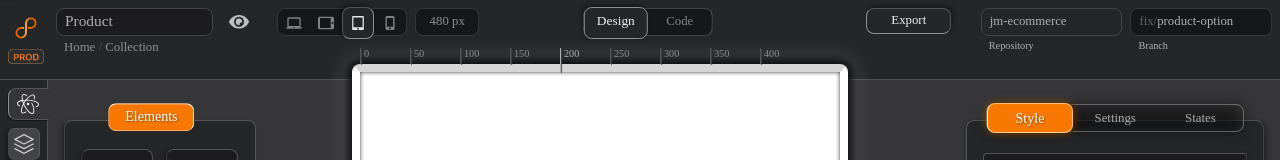
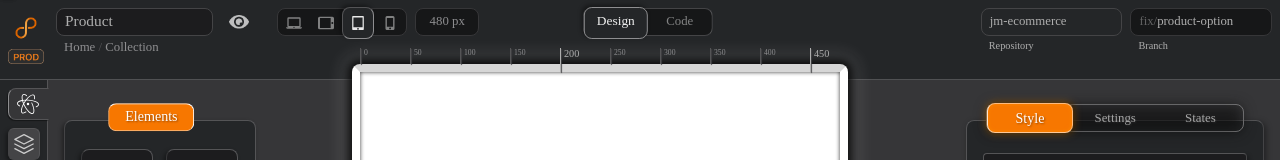
Before and after one commit to abhaykvincent/dreamflow, a React (Create React App) app: page / in a window 1280 px wide. Shown: the top 160 px of the page. Built offline with nearby package versions, Linux system fonts and the light colour scheme.

Commit message:
Style fixes for menubar removal

```diff
--- a/src/features/canvas/Canvas.scss
+++ b/src/features/canvas/Canvas.scss
@@ -64,7 +64,7 @@
       left: 0;
       width: 1px;
       height: 100%;
-      font-size: 0.8em;
+      font-size: 0.6em;
       margin-right: 4px;
       background-color: $gray3;
       color: $gray2;
@@ -79,6 +79,7 @@
       &:nth-child(5n){
       height: 8px*3;
       color: $gray1;
+      font-size: 0.8em;
       background-color: $gray1;
       }
     }
--- a/src/features/canvas/Canvas.tsx
+++ b/src/features/canvas/Canvas.tsx
@@ -26,7 +26,7 @@ export function Canvas() {
 
   }, [canvasDimensionsStore]);
 
-  const marks = Array.from(Array(Math.ceil(canvasDimensionsStore.width?canvasDimensionsStore.width / 50-1:0)).keys()).map(index => {
+  const marks = Array.from(Array(Math.ceil(canvasDimensionsStore.width?canvasDimensionsStore.width / 50:0)).keys()).map(index => {
     const value = 50 * index;
     return (
       <div key={index} className="responsive-ruler__horizontal__mark" style={{left: value}}>
--- a/src/features/header/Header.scss
+++ b/src/features/header/Header.scss
@@ -80,13 +80,26 @@ header{
   .center{
     display: grid;
     grid-template-columns: auto 1fr 1fr;
+    .role{
+      display: inline-block;
+      width: 8px*8;
+      height: 8px*3.5;
+      background-size: 50% 50% ;
+      background-position: center center;
+      opacity: 0.5;
+      text-align: center;
+      line-height: 2em;
+      cursor: pointer;
+      &:hover{
+        opacity: 0.75;
+        transform: scale(1.02);
+      }
 
-      .actions{
-        display: grid;
-        justify-items: end;
-        grid-column-start:3;
-        grid-column-end:4;
+      &.highlighted{
+        opacity: 1;
+        transform: scale(1.05);
 
+      }
     }
   }
   .right{
@@ -158,31 +171,6 @@ header{
 }
 
 
-  .tabs{
-    position: relative;
-    z-index: 2;
-    .role{
-      display: inline-block;
-      width: 8px*8;
-      height: 8px*3.5;
-      background-size: 50% 50% ;
-      background-position: center center;
-      opacity: 0.5;
-      text-align: center;
-      line-height: 2em;
-      cursor: pointer;
-      &:hover{
-        opacity: 0.75;
-        transform: scale(1.02);
-      }
-
-      &.highlighted{
-        opacity: 1;
-        transform: scale(1.05);
-
-      }
-    }
-  }
 .highlighter{
   position: absolute;
   top:0px;
--- a/src/features/header/Header.tsx
+++ b/src/features/header/Header.tsx
@@ -1,11 +1,11 @@
-import React, { useState } from 'react';
-import './Header.scss';
 import ResponsiveControl from '../../components/ResponsiveControl/ResponsiveControl';
 import RolesControl from '../../components/RolesControl/RolesControl';
+import VersionControl from '../versionControl/VersionControl';
+import './Header.scss';
 export function Header() {
-
   return (
     <header>
+
       <div className="left">
         <div className="logo"></div>
         <div className="page">
@@ -15,32 +15,17 @@ export function Header() {
           <div className="breadcrumbs"> <span>Home</span> / <span>Collection</span> </div>
         </div>
         <div className="preview"></div>
+      </div>
 
-        </div>
       <div className="center">
         <ResponsiveControl/>
         <RolesControl/>
-          <div className="actions">
-            <div className="button">Export</div>
       </div>
+
+      <div className="right">
+        <VersionControl/>
       </div>
-        <div className="right">
-          <div className="git">
-            <div className="dropdown disabled repository ">
-              <div className="input">
-                jm-ecommerce
-              </div>
-              <div className="label">Repository</div>
-            </div>
-            <div className="dropdown branch">
-              <div className="input">
-                <span>fix/</span> product-option
-              </div>
-              <div className="label">Branch</div>
 
-            </div>
-          </div>
-        </div>
     </header>
   );
 }
--- a/src/features/inspector/Inspector.scss
+++ b/src/features/inspector/Inspector.scss
@@ -58,6 +58,8 @@
     width: 100%;
     height: 8px*3.5;
     line-height:8px*5;;
+    position: relative;
+    z-index: 2;
 
     .tab{
       color: rgba(255, 255, 255, 0.6);
--- /dev/null
+++ b/src/features/versionControl/VersionControl.tsx
@@ -0,0 +1,21 @@
+import React from 'react'
+
+function VersionControl() {
+    return <div className="git">
+      <div className="dropdown disabled repository ">
+        <div className="input">
+          jm-ecommerce
+        </div>
+        <div className="label">Repository</div>
+      </div>
+      <div className="dropdown branch">
+        <div className="input">
+          <span>fix/</span> product-option
+        </div>
+        <div className="label">Branch</div>
+
+      </div>
+    </div>;
+  }
+
+export default VersionControl
```
Lines whose indentation alone changed are shown as unchanged.
